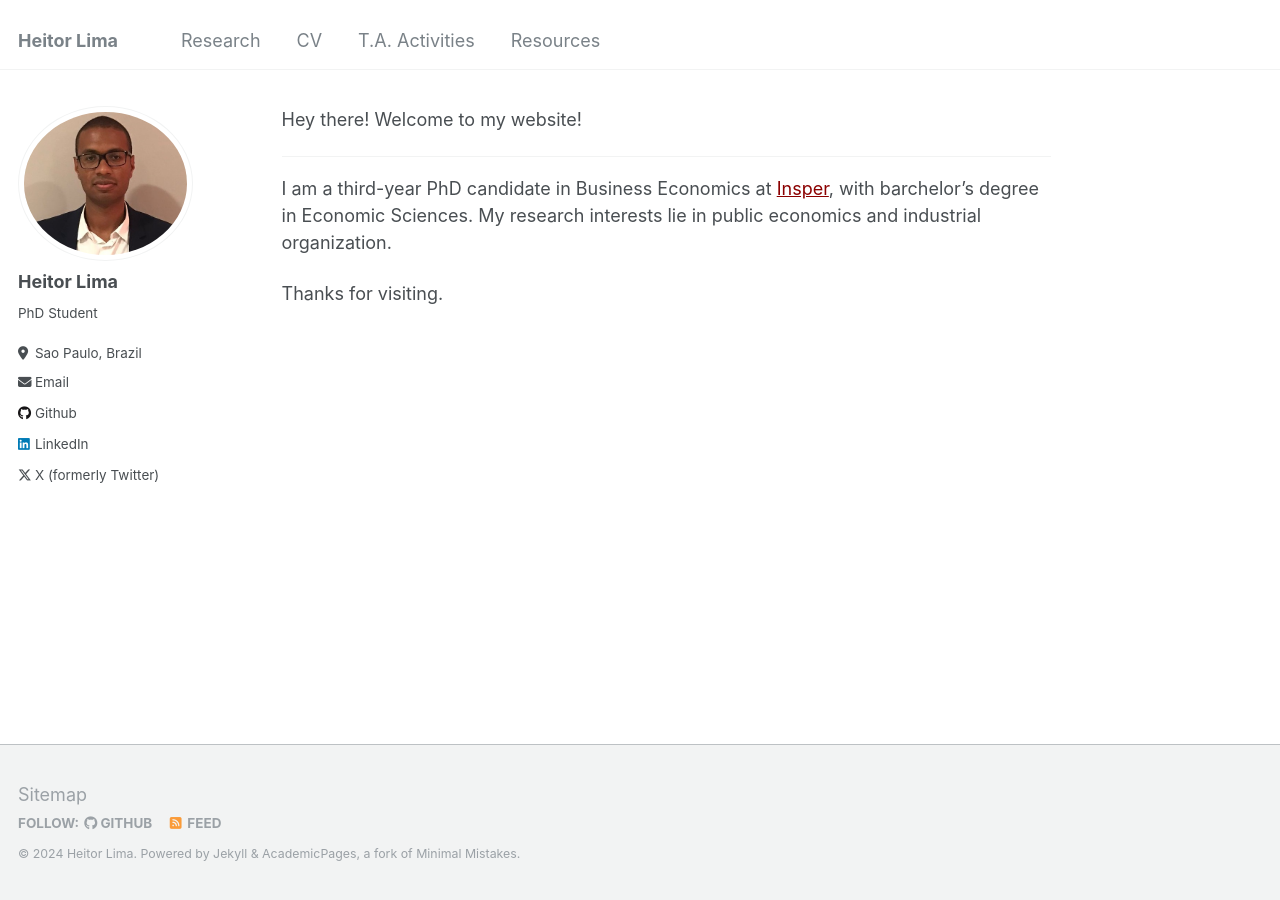
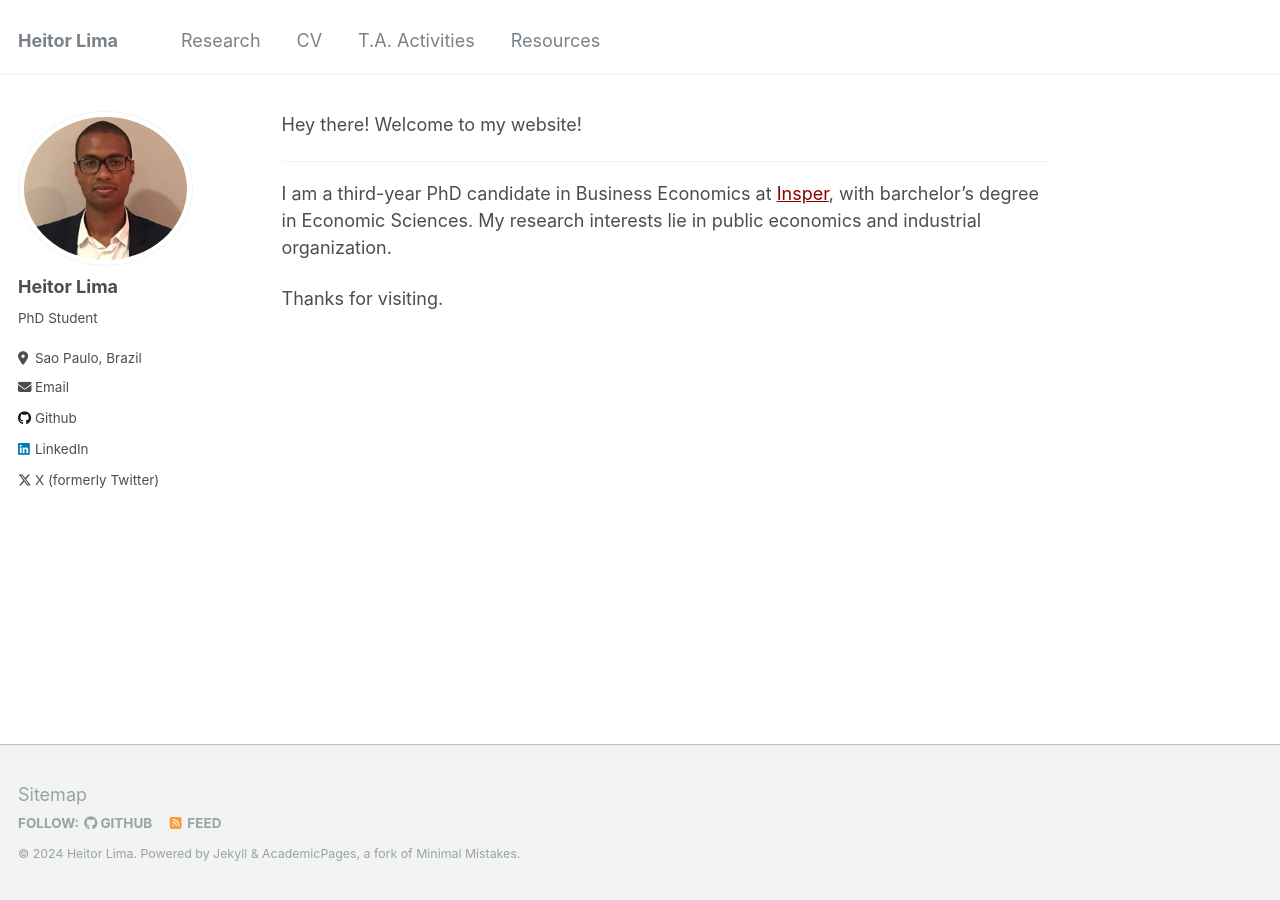
Before and after one commit to heitoraolima/heitoraolima.github.io, a Jekyll site: the page built from _pages/about.md, in a window 1280 px wide. Built offline with Jekyll 4.4.1, drawn with Linux system fonts in a browser that asks for light colours.

Commit message:
Update _variables.scss

```diff
--- a/_sass/_variables.scss
+++ b/_sass/_variables.scss
@@ -43,7 +43,7 @@ $type-size-7                : 0.6875em; // ~11px
 $type-size-8                : 0.625em;  // ~10px
 
 /* masthead properties */
-$masthead-height            : 70px;
+$masthead-height            : 75px;
 
 /*
    Colors
```
